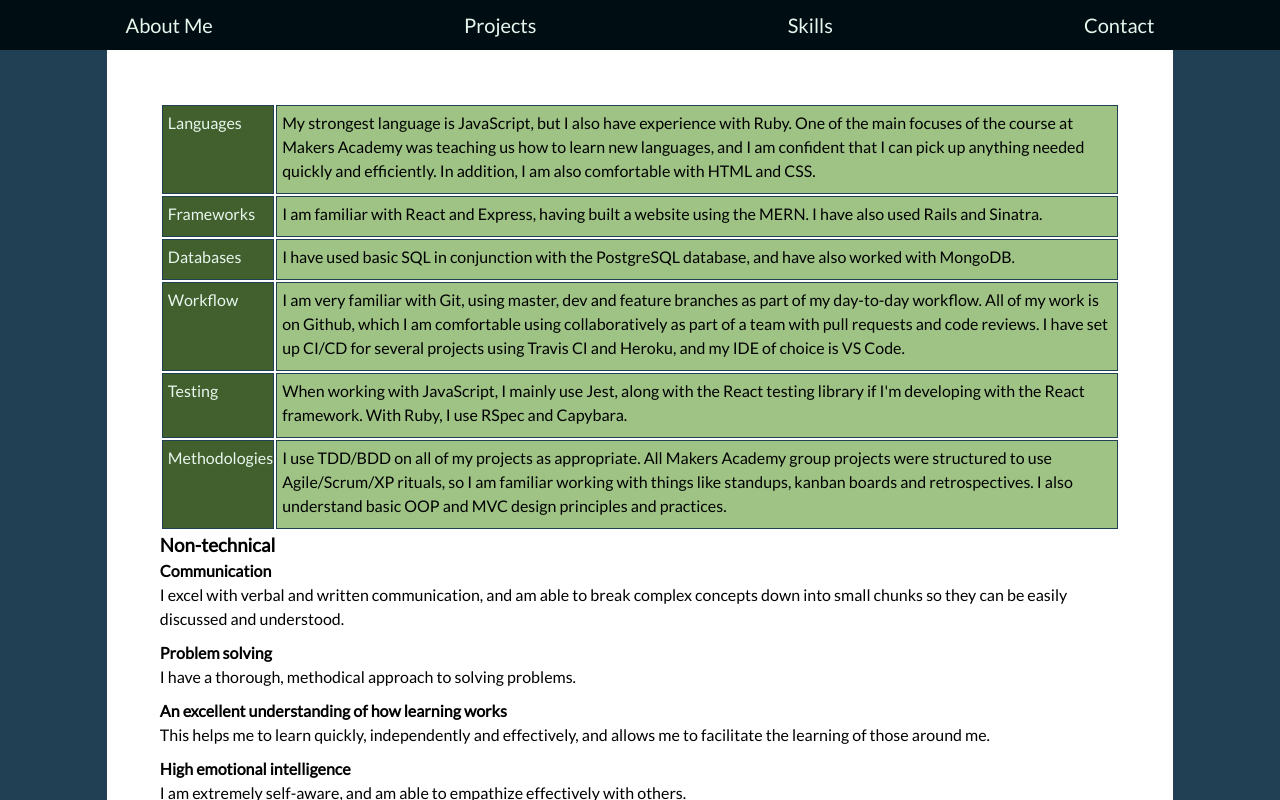
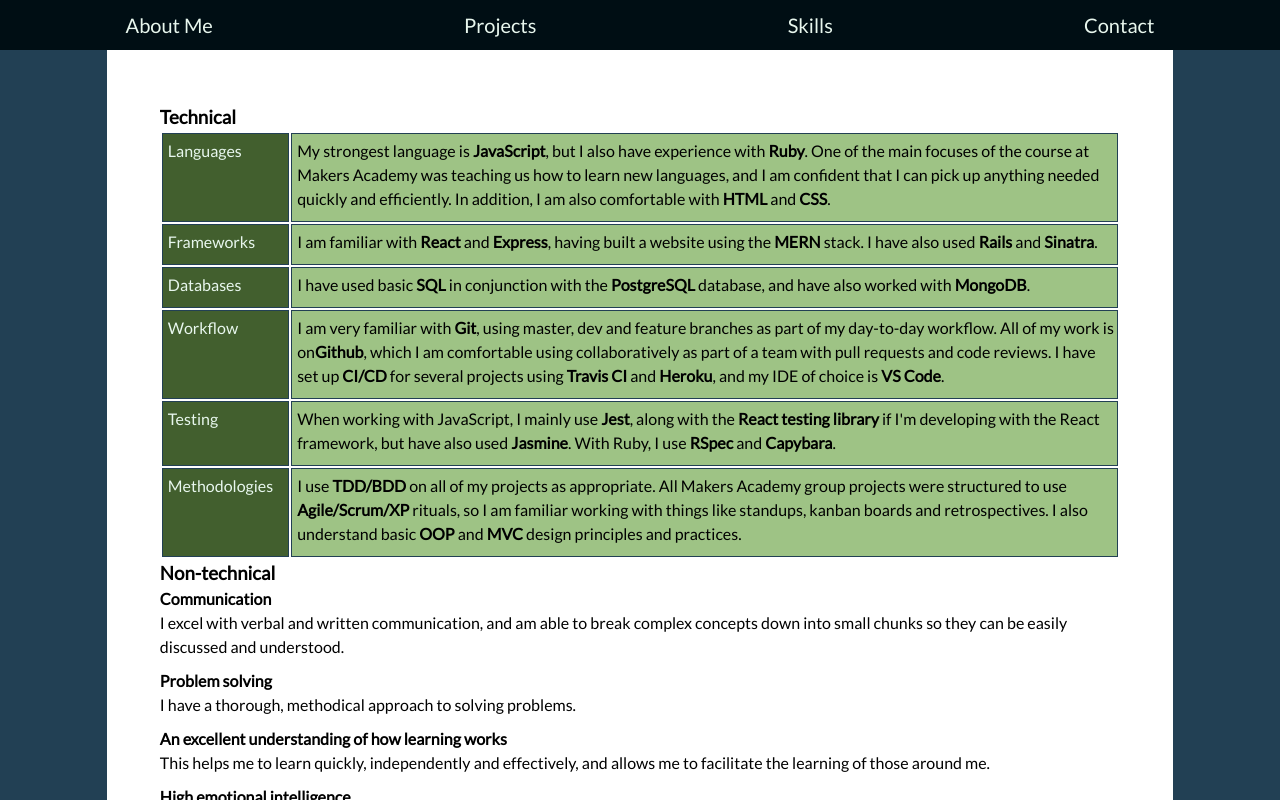
Before and after one commit to PhilipVigus/dev-portfolio, a React (Create React App) app: page /skills in a window 1280 px wide. Shown: the top 800 px of the page. Built offline with nearby package versions, Linux system fonts and the light colour scheme.

Commit message:
Emphasise specific skill styling

```diff
--- a/src/components/skills.css
+++ b/src/components/skills.css
@@ -3,7 +3,7 @@
   color: var(--lightest-shade);
   padding-left: 5px;
   padding-top: 5px;
-  padding-right: 2.08%;
+  padding-right: 15px;
   vertical-align: top;
 }
 
--- a/src/components/skills.jsx
+++ b/src/components/skills.jsx
@@ -4,59 +4,69 @@
 function Skills() {
   return (
     <div>
+      <h3>Technical</h3>
       <table className="tech-skills-table">
         <tbody>
           <tr className="tech-skills-row">
             <td className="tech-skills-category">Languages</td>
             <td className="tech-skills-description">
-              My strongest language is JavaScript, but I also have experience
-              with Ruby. One of the main focuses of the course at Makers Academy
-              was teaching us how to learn new languages, and I am confident
-              that I can pick up anything needed quickly and efficiently. In
-              addition, I am also comfortable with HTML and CSS.
+              My strongest language is <strong>JavaScript</strong>, but I also
+              have experience with <strong>Ruby</strong>. One of the main
+              focuses of the course at Makers Academy was teaching us how to
+              learn new languages, and I am confident that I can pick up
+              anything needed quickly and efficiently. In addition, I am also
+              comfortable with <strong>HTML</strong> and <strong>CSS</strong>.
             </td>
           </tr>
           <tr className="tech-skills-row">
             <td className="tech-skills-category">Frameworks</td>
             <td className="tech-skills-description">
-              I am familiar with React and Express, having built a website using
-              the MERN. I have also used Rails and Sinatra.
+              I am familiar with <strong>React</strong> and{" "}
+              <strong>Express</strong>, having built a website using the{" "}
+              <strong>MERN</strong> stack. I have also used{" "}
+              <strong>Rails</strong> and <strong>Sinatra</strong>.
             </td>
           </tr>
           <tr className="tech-skills-row">
             <td className="tech-skills-category">Databases</td>
             <td className="tech-skills-description">
-              I have used basic SQL in conjunction with the PostgreSQL database,
-              and have also worked with MongoDB.
+              I have used basic <strong>SQL</strong> in conjunction with the{" "}
+              <strong>PostgreSQL</strong> database, and have also worked with{" "}
+              <strong>MongoDB</strong>.
             </td>
           </tr>
           <tr className="tech-skills-row">
             <td className="tech-skills-category">Workflow</td>
             <td className="tech-skills-description">
-              I am very familiar with Git, using master, dev and feature
-              branches as part of my day-to-day workflow. All of my work is on
-              Github, which I am comfortable using collaboratively as part of a
-              team with pull requests and code reviews. I have set up CI/CD for
-              several projects using Travis CI and Heroku, and my IDE of choice
-              is VS Code.
+              I am very familiar with <strong>Git</strong>, using master, dev
+              and feature branches as part of my day-to-day workflow. All of my
+              work is on
+              <strong>Github</strong>, which I am comfortable using
+              collaboratively as part of a team with pull requests and code
+              reviews. I have set up <strong>CI/CD</strong> for several projects
+              using <strong>Travis CI</strong> and <strong>Heroku</strong>, and
+              my IDE of choice is <strong>VS Code</strong>.
             </td>
           </tr>
           <tr className="tech-skills-row">
             <td className="tech-skills-category">Testing</td>
             <td className="tech-skills-description">
-              When working with JavaScript, I mainly use Jest, along with the
-              React testing library if I'm developing with the React framework.
-              With Ruby, I use RSpec and Capybara.
+              When working with JavaScript, I mainly use <strong>Jest</strong>,
+              along with the <strong>React testing library</strong> if I'm
+              developing with the React framework, but have also used{" "}
+              <strong>Jasmine</strong>. With Ruby, I use <strong>RSpec</strong>{" "}
+              and <strong>Capybara</strong>.
             </td>
           </tr>
           <tr className="tech-skills-row">
             <td className="tech-skills-category">Methodologies</td>
             <td className="tech-skills-description">
-              I use TDD/BDD on all of my projects as appropriate. All Makers
-              Academy group projects were structured to use Agile/Scrum/XP
-              rituals, so I am familiar working with things like standups,
-              kanban boards and retrospectives. I also understand basic OOP and
-              MVC design principles and practices.
+              I use <strong>TDD/BDD</strong> on all of my projects as
+              appropriate. All Makers Academy group projects were structured to
+              use <strong>Agile/Scrum/XP</strong> rituals, so I am familiar
+              working with things like standups, kanban boards and
+              retrospectives. I also understand basic <strong>OOP</strong> and{" "}
+              <strong>MVC</strong> design principles and practices.
             </td>
           </tr>
         </tbody>
```
